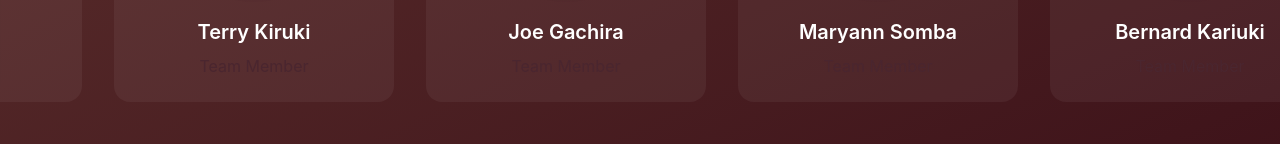
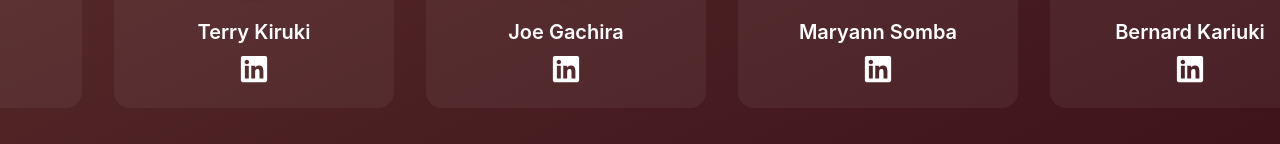
Before and after one commit to Gift-World/craftwise-main, a React (Vite) app: page / in a window 1280 px wide. Shown: the part 5942-6086 px from the top of the page. Built offline with nearby package versions, Linux system fonts and the light colour scheme.

Commit message:
`Added LinkedIn links to team members`

```diff
--- a/src/TeamSection.jsx
+++ b/src/TeamSection.jsx
@@ -1,20 +1,24 @@
 import { useEffect, useRef } from 'react';
+import { FaLinkedin } from 'react-icons/fa';
 
 const teamMembers = [
-  { name: 'Pete Kariuki', role: 'Team Member', image: 'https://i.imgur.com/rlRlE2z.png' },
-  { name: 'Terry Kiruki', role: 'Team Member', image: 'https://i.imgur.com/DXxBjNY.png' },
-  { name: 'Joe Gachira', role: 'Team Member', image: 'https://i.imgur.com/QLu0K8p.png' },
-  { name: 'Maryann Somba', role: 'Team Member', image: 'https://i.imgur.com/ejnhfW5.png' },
-  { name: 'Bernard Kariuki', role: 'Team Member', image: 'https://i.imgur.com/oxpubqd.png' },
-  { name: 'Sheila Antoinnette', role: 'Team Member', image: 'https://i.imgur.com/gwUpKbt.png' },
-  { name: 'Ngibuini Mwaura', role: 'Team Member', image: 'https://i.imgur.com/nk0SIDn.png' },
-  { name: 'Carol Kaye', role: 'Team Member', image: 'https://i.imgur.com/Z7ifO8X.png' },
-  { name: 'Edwin Mutoro', role: 'Team Member', image: 'https://i.imgur.com/pJabNvR.png' },
-  { name: 'Nguka Ojwang', role: 'Team Member', image: 'https://i.imgur.com/Nhf2Obx.png' },
-  { name: 'Sylvia Njeri', role: 'Team Member', image: 'https://i.imgur.com/Z0H1ghr.png' },
-  { name: 'Sam Kimera', role: 'Team Member', image: 'https://i.imgur.com/JyJR0Tu.png' },
-  { name: 'Peris Wambui', role: 'Team Member', image: 'https://i.imgur.com/FkFPQoG.png' },
-  { name: 'Denise Kibisu', role: 'Team Member', image: 'https://i.imgur.com/7cYbZXv.png' }
+  { name: 'Pete Kariuki', image: 'https://i.imgur.com/rlRlE2z.png', linkedin: 'https://www.linkedin.com/in/pete-kariuki-48788767/' },
+  { name: 'Terry Kiruki', image: 'https://i.imgur.com/DXxBjNY.png', linkedin: 'https://www.linkedin.com/in/terry-kiruki-mimano-b8317141/' },
+  { name: 'Joe Gachira', image: 'https://i.imgur.com/QLu0K8p.png', linkedin: '#' },
+  { name: 'Maryann Somba', image: 'https://i.imgur.com/ejnhfW5.png', linkedin: 'https://www.linkedin.com/in/maryann-somba/' },
+  { name: 'Bernard Kariuki', image: 'https://i.imgur.com/oxpubqd.png', linkedin: 'https://www.linkedin.com/in/bernard-kariuki-a1709752/' },
+  { name: 'Sheila Antoinnette', image: 'https://i.imgur.com/gwUpKbt.png', linkedin: 'https://www.linkedin.com/in/sheila-antoinette/' },
+  { name: 'Ngibuini Mwaura', image: 'https://i.imgur.com/nk0SIDn.png', linkedin: 'https://www.linkedin.com/in/ngibuinimwaura/' },
+  { name: 'Carol Kaye', image: 'https://i.imgur.com/Z7ifO8X.png', linkedin: 'https://www.linkedin.com/in/carolynekaye/' },
+  { name: 'Edwin Mutoro', image: 'https://i.imgur.com/pJabNvR.png', linkedin: 'https://www.linkedin.com/in/edwinmutoro/?originalSubdomain=ke' },
+  { name: 'Nguka Ojwang', image: 'https://i.imgur.com/Nhf2Obx.png', linkedin: 'https://www.linkedin.com/in/nguka/' },
+  { name: 'Sylvia Njeri', image: 'https://i.imgur.com/Z0H1ghr.png', linkedin: 'https://www.linkedin.com/in/sylvia-githinji/' },
+  { name: 'Sam Kimera', image: 'https://i.imgur.com/JyJR0Tu.png', linkedin: 'https://www.linkedin.com/in/samkimera/' },
+  { name: 'Peris Wambui', image: 'https://i.imgur.com/FkFPQoG.png', linkedin: 'https://www.linkedin.com/in/peris-wambui-53547157/' },
+  { name: 'Joy Wangu', image: 'https://i.imgur.com/b230S9v.png', linkedin: ' https://www.linkedin.com/in/wangu-joy-b39285246/' },
+  { name: 'Nancy Gitonga', image: 'https://i.imgur.com/EC5fi0E.png', linkedin: ' https://www.linkedin.com/in/nancy-w-gitonga/' },
+  { name: 'George Munge', image: 'https://i.imgur.com/Hx2P5BG.png', linkedin: 'https://www.linkedin.com/in/george-munge-861ab8109/' },
+  { name: 'Denise Kibisu', image: 'https://i.imgur.com/7cYbZXv.png', linkedin: ' https://www.linkedin.com/in/denisekibisu/' }
 ];
 
 const TeamSection = () => {
@@ -37,11 +41,11 @@ const TeamSection = () => {
   }, []);
 
   return (
-    <div className=" mb-16 pt-6 py-16 bg-gradient-to-br from-[rgb(94,50,47)] to-[rgb(61,18,25)] text-white overflow-hidden">
-      <h2 className=" font-montserrat text-4xl font-bold text-center mb-2">
+    <div className="mb-16 pt-6 py-16 bg-gradient-to-br from-[rgb(94,50,47)] to-[rgb(61,18,25)] text-white overflow-hidden">
+      <h2 className="font-montserrat text-4xl font-bold text-center mb-2">
         Your Partners in Growth and Excellence
       </h2>
-      <h3 className=" font-montserrat text-2xl text-center mb-12 ">
+      <h3 className="font-montserrat text-2xl text-center mb-12">
         Empowering Africa's Top Talent!
       </h3>
 
@@ -63,9 +67,14 @@ const TeamSection = () => {
               <h3 className="text-xl font-semibold mb-2 text-white">
                 {member.name}
               </h3>
-              <p className="text-[rgb(74,38,47)]">
-                {member.role}
-              </p>
+              <a
+                href={member.linkedin}
+                target="_blank"
+                rel="noopener noreferrer"
+                className="text-white flex justify-center items-center mt-2"
+              >
+                <FaLinkedin size={30} className="hover:text-blue-400 transition duration-300" />
+              </a>
             </div>
           ))}
         </div>
```
